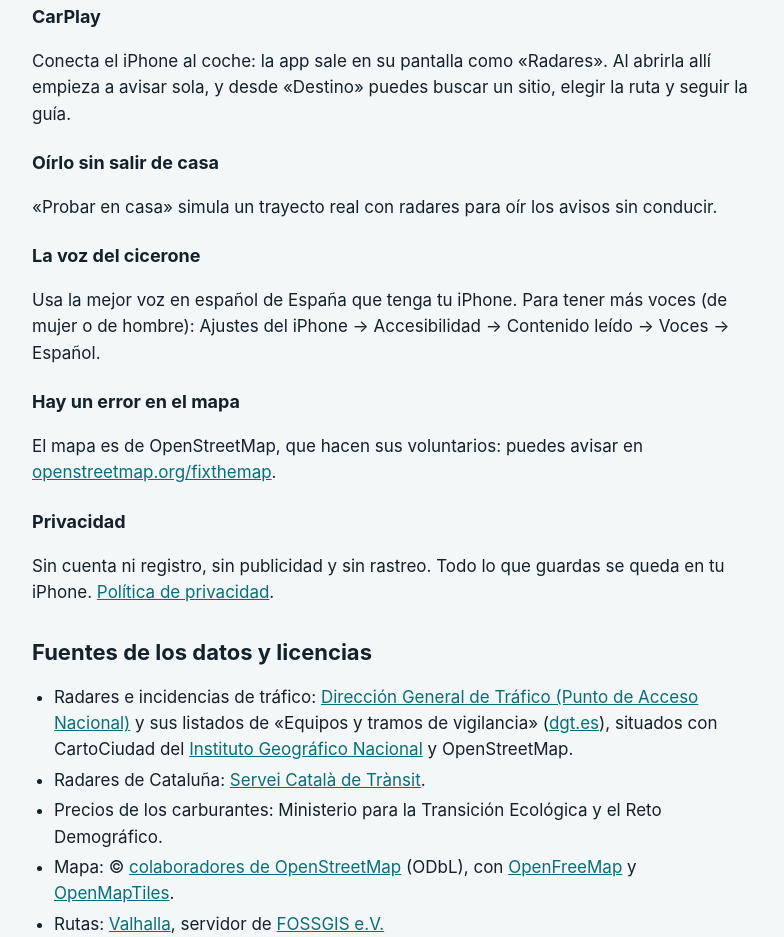
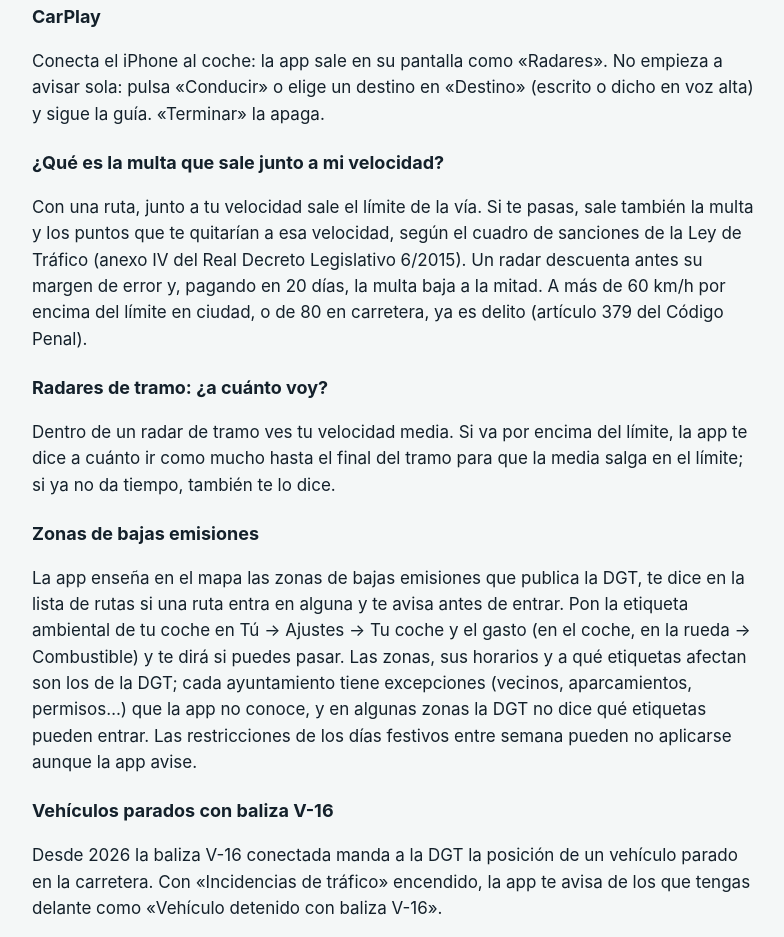
Before and after one commit to ndnoldi-sketch/radares-legal, a plain HTML site: page soporte.html in a window 1280 px wide. Shown: the part 1029-1966 px from the top of the page, without its empty margins (244-1028 px from the left). Drawn offline with Linux system fonts and the light colour scheme.

Commit message:
Privacidad y ayuda: balizas V-16 de la DGT, zonas de bajas emisiones, multas y radares de tramo; fuera «Probar en casa»

```diff
--- a/soporte.html
+++ b/soporte.html
@@ -46,11 +46,29 @@ los radares móviles ni los de los ayuntamientos. Los avisos son una ayuda: mand
 deja seguir al terminar si su app lo permite. En CarPlay, Apple solo deja bajarla.</p>
 
 <h3>CarPlay</h3>
-<p>Conecta el iPhone al coche: la app sale en su pantalla como «Radares». Al abrirla allí empieza a avisar sola, y desde «Destino»
-puedes buscar un sitio, elegir la ruta y seguir la guía.</p>
+<p>Conecta el iPhone al coche: la app sale en su pantalla como «Radares». No empieza a avisar sola: pulsa «Conducir» o elige un
+destino en «Destino» (escrito o dicho en voz alta) y sigue la guía. «Terminar» la apaga.</p>
 
-<h3>Oírlo sin salir de casa</h3>
-<p>«Probar en casa» simula un trayecto real con radares para oír los avisos sin conducir.</p>
+<h3>¿Qué es la multa que sale junto a mi velocidad?</h3>
+<p>Con una ruta, junto a tu velocidad sale el límite de la vía. Si te pasas, sale también la multa y los puntos que te quitarían a esa
+velocidad, según el cuadro de sanciones de la Ley de Tráfico (anexo IV del Real Decreto Legislativo 6/2015). Un radar descuenta antes su
+margen de error y, pagando en 20 días, la multa baja a la mitad. A más de 60 km/h por encima del límite en ciudad, o de 80 en carretera,
+ya es delito (artículo 379 del Código Penal).</p>
+
+<h3>Radares de tramo: ¿a cuánto voy?</h3>
+<p>Dentro de un radar de tramo ves tu velocidad media. Si va por encima del límite, la app te dice a cuánto ir como mucho hasta el final
+del tramo para que la media salga en el límite; si ya no da tiempo, también te lo dice.</p>
+
+<h3>Zonas de bajas emisiones</h3>
+<p>La app enseña en el mapa las zonas de bajas emisiones que publica la DGT, te dice en la lista de rutas si una ruta entra en alguna y
+te avisa antes de entrar. Pon la etiqueta ambiental de tu coche en Tú → Ajustes → Tu coche y el gasto (en el coche, en la rueda →
+Combustible) y te dirá si puedes pasar. Las zonas, sus horarios y a qué etiquetas afectan son los de la DGT; cada ayuntamiento tiene
+excepciones (vecinos, aparcamientos, permisos…) que la app no conoce, y en algunas zonas la DGT no dice qué etiquetas pueden entrar.
+Las restricciones de los días festivos entre semana pueden no aplicarse aunque la app avise.</p>
+
+<h3>Vehículos parados con baliza V-16</h3>
+<p>Desde 2026 la baliza V-16 conectada manda a la DGT la posición de un vehículo parado en la carretera. Con «Incidencias de tráfico»
+encendido, la app te avisa de los que tengas delante como «Vehículo detenido con baliza V-16».</p>
 
 <h3>La voz del cicerone</h3>
 <p>Usa la mejor voz en español de España que tenga tu iPhone. Para tener más voces (de mujer o de hombre): Ajustes del iPhone →
@@ -70,6 +88,9 @@ Accesibilidad → Contenido leído → Voces → Español.</p>
   listados de «Equipos y tramos de vigilancia» (<a href="https://www.dgt.es/">dgt.es</a>), situados con CartoCiudad del
   <a href="https://www.ign.es/">Instituto Geográfico Nacional</a> y OpenStreetMap.</li>
   <li>Radares de Cataluña: <a href="https://transit.gencat.cat/">Servei Català de Trànsit</a>.</li>
+  <li>Zonas de bajas emisiones y balizas V-16 (DGT 3.0): <a href="https://nap.dgt.es/">Dirección General de Tráfico (Punto de Acceso
+  Nacional)</a>, CC BY 4.0.</li>
+  <li>Multas y puntos por exceso de velocidad: anexo IV del texto refundido de la Ley de Tráfico (<a href="https://www.boe.es/buscar/act.php?id=BOE-A-2015-11722">BOE-A-2015-11722</a>).</li>
   <li>Precios de los carburantes: Ministerio para la Transición Ecológica y el Reto Demográfico.</li>
   <li>Mapa: © <a href="https://www.openstreetmap.org/copyright">colaboradores de OpenStreetMap</a> (ODbL), con
   <a href="https://openfreemap.org/">OpenFreeMap</a> y <a href="https://openmaptiles.org/">OpenMapTiles</a>.</li>
```
Also changed, not shown: privacidad.html (+6 -2 lines).
